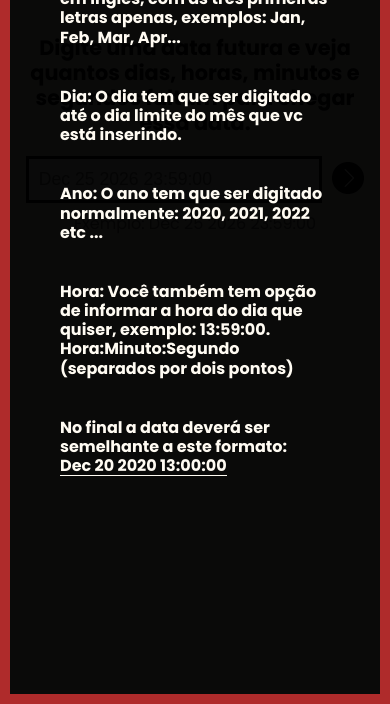
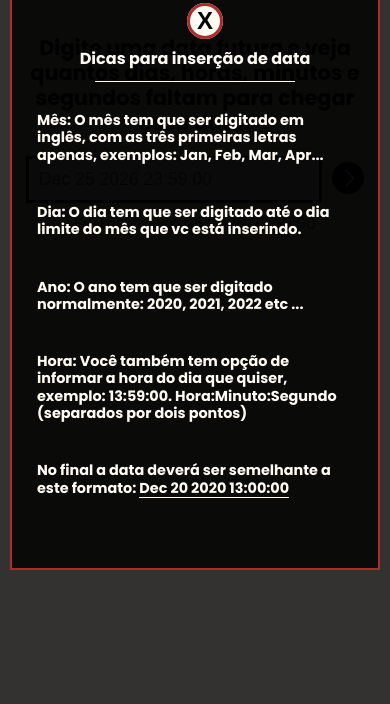
Before and after one commit to RafaelPereira93/Contagem-Regressiva, a plain HTML site: page index.html in a window 390 px wide. Shown: the part 140-844 px from the top of the page. Drawn offline with Linux system fonts and the light colour scheme.

Commit message:
some changes

```diff
--- a/css/style.css
+++ b/css/style.css
@@ -13,6 +13,7 @@ html,
 body {
   background-color: #fffbf2;
   font-family: "Poppins", sans-serif;
+  height: auto;
 }
 
 .wrapper-countdown {
@@ -380,4 +381,38 @@ button {
   .box-countdown h4 {
     font-size: 1em;
   }
+
+  .dica {
+    width: 100%;
+    height: 100vh;
+    overflow: hidden;
+    padding: 50px 0;
+  }
+
+  .box-dica {
+    width: 95%;
+    height: auto;
+    padding: 50px 5px;
+    border: 2px solid #af2b2b;
+    overflow: hidden;
+    margin: 0 10px;
+  }
+
+  .box-dica h3 {
+    font-size: 1em;
+  }
+
+  .box-dica p {
+    font-size: 0.9em;
+  }
+
+  .fechar-dica {
+    width: 30px;
+    height: 30px;
+    line-height: 30px;
+    font-size: 1.5em;
+    top: 10px;
+    transform: translateX(-50%);
+    box-shadow: 0 0 0 3px #af2b2b, 0 0 0 3px #fffbf2;
+  }
 }
```
